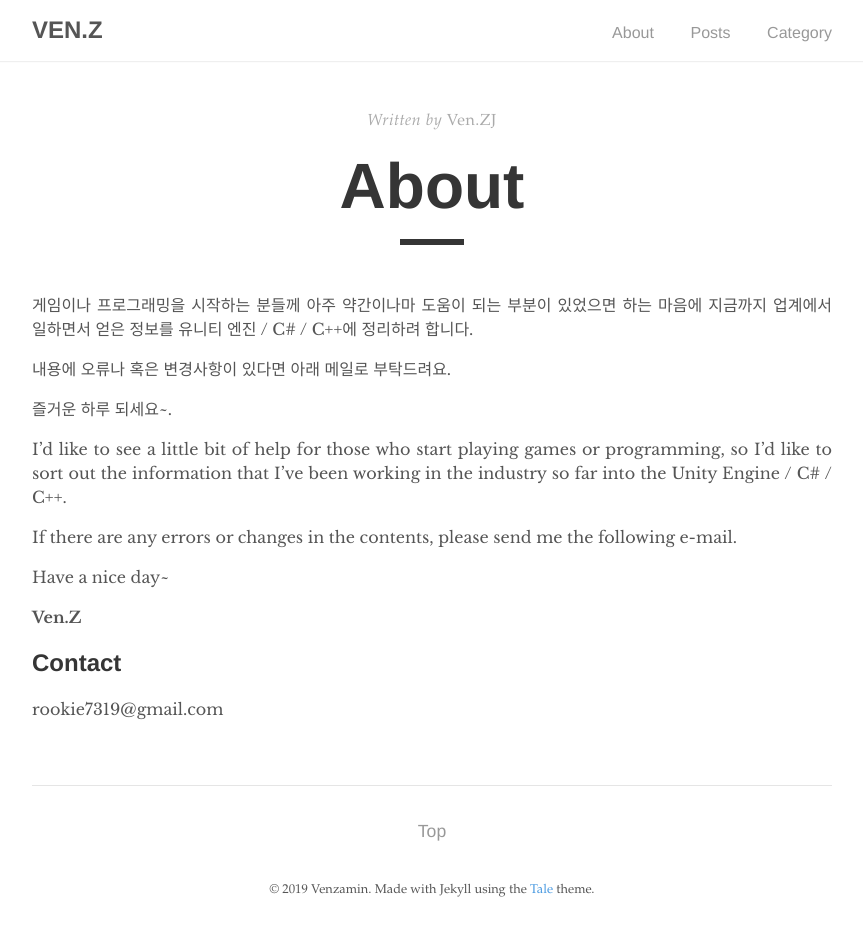
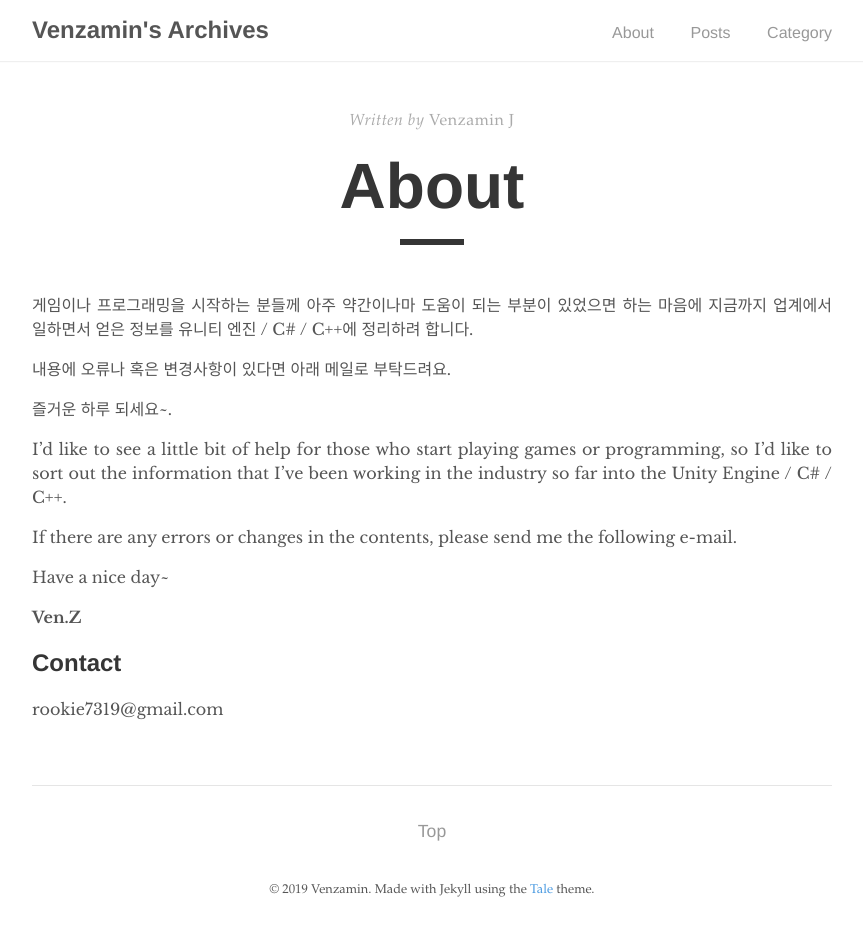
Before and after one commit to venzamin/venzamin.github.io, a Jekyll site: the page built from _pages/about.md, in a window 1280 px wide. Shown: the whole page, without its empty margins (208-1071 px from the left). Built offline with Jekyll 4.4.1, drawn with Linux system fonts in a browser that asks for light colours.

Commit message:
modified title and author name

```diff
--- a/_config.yml
+++ b/_config.yml
@@ -1,8 +1,8 @@
 # Site settings
-title:          VEN.Z
+title:          Venzamin's Archives
 description:    "Minimal Jekyll theme for storytellers"
 baseurl:        ""
-url:            "https://venzamin.github.io/csharp"
+url:            "https://venzamin.github.io"
 
 # Google Analytics
 # google_analytics: UA—XXXXXXXX-X
@@ -10,7 +10,7 @@ url:            "https://venzamin.github.io/csharp"
 # Author
 author:
   name:         Venzamin
-  url:          https://venzamin.github.io/csharp
+  url:          https://venzamin.github.io
   email:        rookie7319@gmail.com
 
 # Build settings
--- a/_pages/about.md
+++ b/_pages/about.md
@@ -1,7 +1,7 @@
 ---
 layout: post
 title: "About"
-author: "Ven.ZJ"
+author: "Venzamin J"
 permalink: /about/
 ---
 
```
Also changed, not shown: _pages/category.md (+1 -3 lines).
